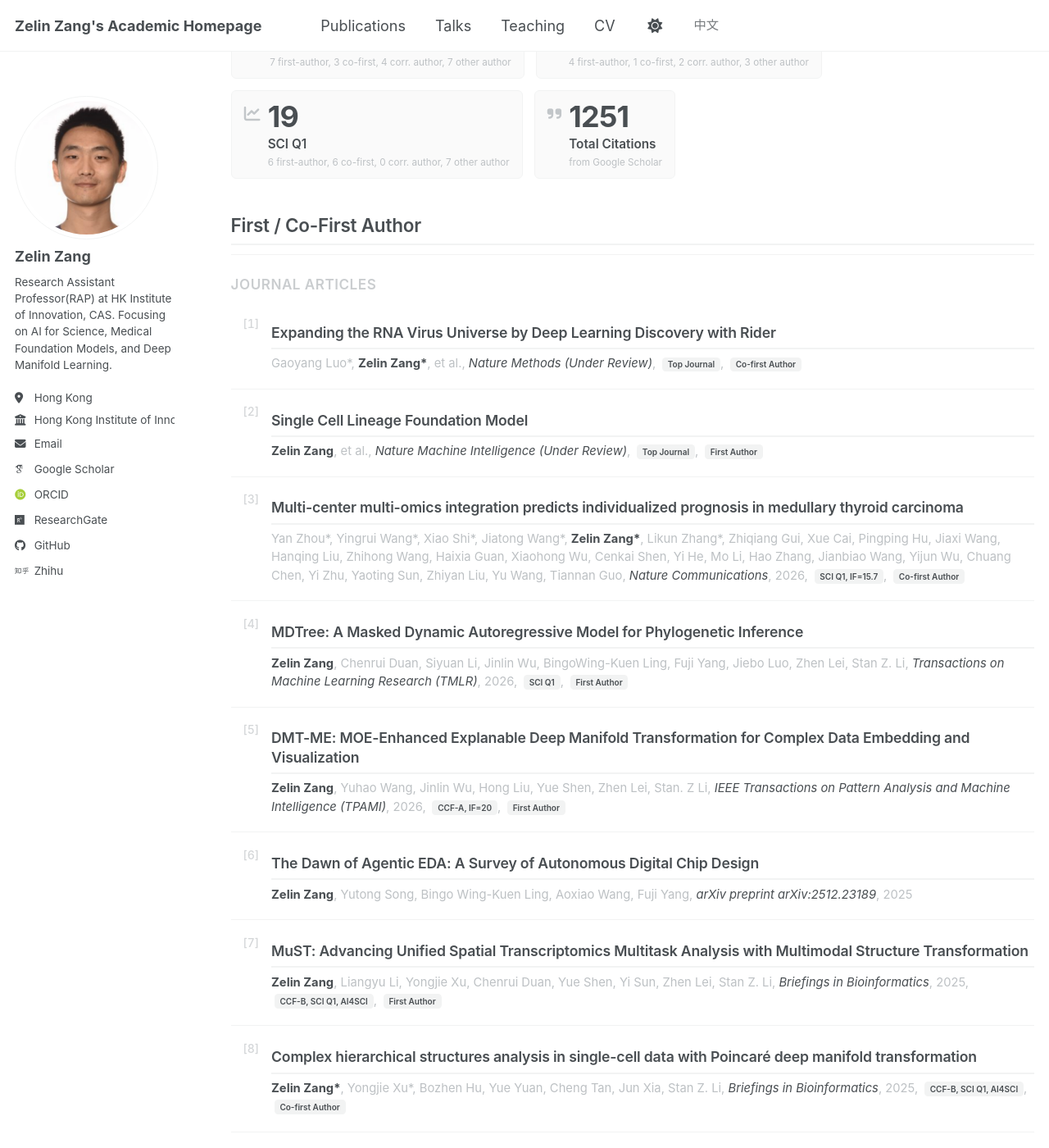
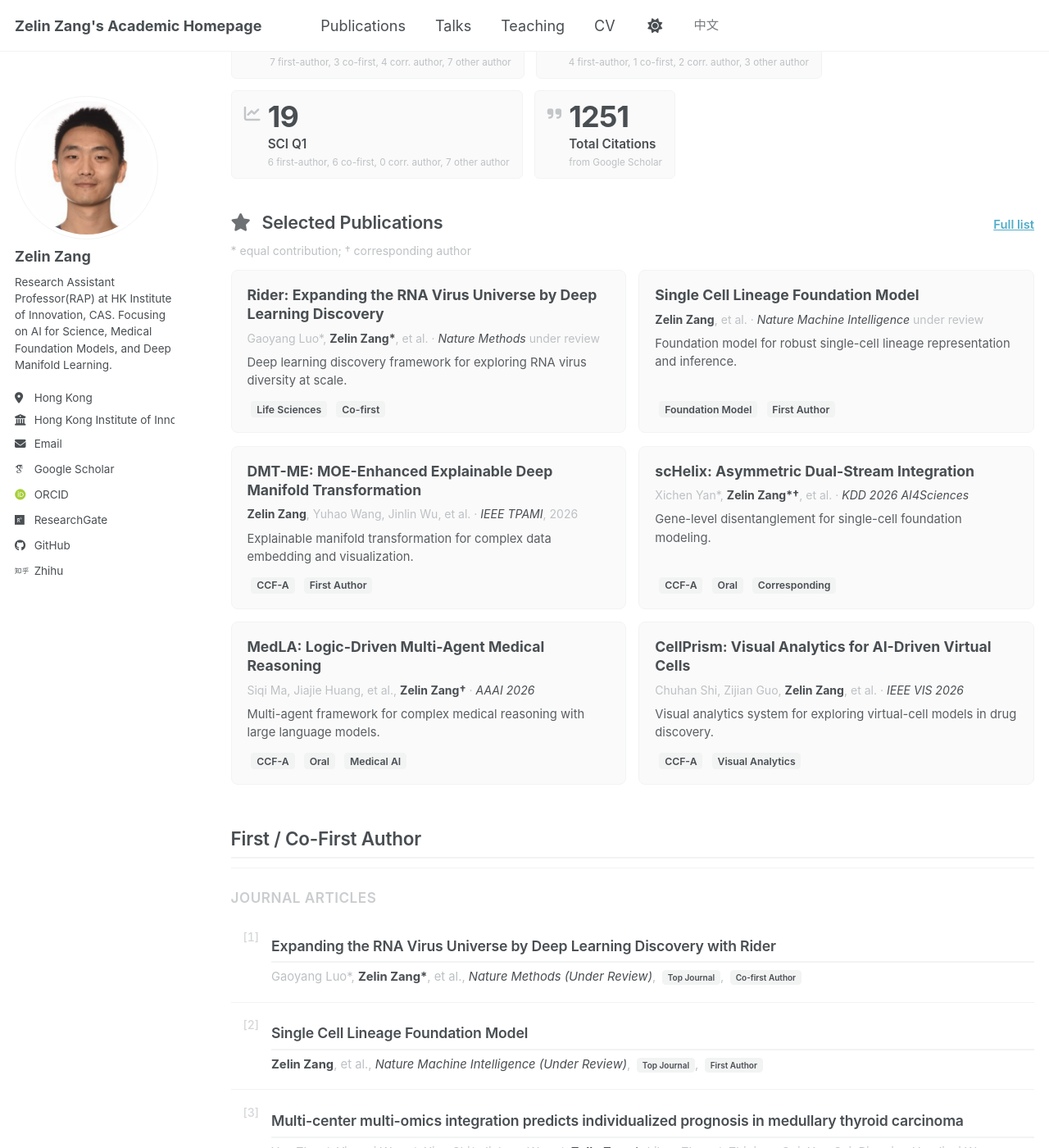
Before and after one commit to zangzelin/zangzelin.github.io, a Jekyll site: the page built from _pages/publications.html, in a window 1280 px wide and 1400 px high, scrolled down 196 px. Shown: the whole window at 82% size. Built offline with Jekyll 4.4.1, drawn with Linux system fonts in a browser that asks for light colours; some web fonts are replaced; a script bundle is joined from its source files by our own code; library files that are not in the unit come from our copies.

Commit message:
Add selected publications section

```diff
--- a/_includes/news-section-zh.html
+++ b/_includes/news-section-zh.html
@@ -1,4 +1,4 @@
-{% assign news_limit = 6 %}
+{% assign news_limit = 4 %}
 {% assign news_total = site.data.news_zh | size %}
 
 <section class="news-section">
--- a/_includes/news-section.html
+++ b/_includes/news-section.html
@@ -1,4 +1,4 @@
-{% assign news_limit = 6 %}
+{% assign news_limit = 4 %}
 {% assign news_total = site.data.news | size %}
 
 <section class="news-section">
--- /dev/null
+++ b/_includes/selected-publications.html
@@ -0,0 +1,45 @@
+<section class="selected-publications">
+  <div class="section-heading">
+    <h2><i class="fa fa-star" aria-hidden="true"></i> Selected Publications</h2>
+    <a class="section-heading__link" href="/publications/">Full list</a>
+  </div>
+  <p class="pub-legend">* equal contribution; &dagger; corresponding author</p>
+  <div class="selected-publications__grid">
+    <article class="selected-paper">
+      <h3><a href="/publication/2026-nature-method-rider">Rider: Expanding the RNA Virus Universe by Deep Learning Discovery</a></h3>
+      <p class="selected-paper__meta">Gaoyang Luo*, <b>Zelin Zang*</b>, et al. · <i>Nature Methods</i> under review</p>
+      <p class="selected-paper__note">Deep learning discovery framework for exploring RNA virus diversity at scale.</p>
+      <div class="selected-paper__badges"><span class="badge">Life Sciences</span><span class="badge">Co-first</span></div>
+    </article>
+    <article class="selected-paper">
+      <h3><a href="/publication/2026-nmi-sclineage">Single Cell Lineage Foundation Model</a></h3>
+      <p class="selected-paper__meta"><b>Zelin Zang</b>, et al. · <i>Nature Machine Intelligence</i> under review</p>
+      <p class="selected-paper__note">Foundation model for robust single-cell lineage representation and inference.</p>
+      <div class="selected-paper__badges"><span class="badge">Foundation Model</span><span class="badge">First Author</span></div>
+    </article>
+    <article class="selected-paper">
+      <h3><a href="/publication/2026-01-01-dmt-me">DMT-ME: MOE-Enhanced Explainable Deep Manifold Transformation</a></h3>
+      <p class="selected-paper__meta"><b>Zelin Zang</b>, Yuhao Wang, Jinlin Wu, et al. · <i>IEEE TPAMI</i>, 2026</p>
+      <p class="selected-paper__note">Explainable manifold transformation for complex data embedding and visualization.</p>
+      <div class="selected-paper__badges"><span class="badge">CCF-A</span><span class="badge">First Author</span></div>
+    </article>
+    <article class="selected-paper">
+      <h3><a href="/publication/2026-kdd-schelix">scHelix: Asymmetric Dual-Stream Integration</a></h3>
+      <p class="selected-paper__meta">Xichen Yan*, <b>Zelin Zang*&dagger;</b>, et al. · <i>KDD 2026 AI4Sciences</i></p>
+      <p class="selected-paper__note">Gene-level disentanglement for single-cell foundation modeling.</p>
+      <div class="selected-paper__badges"><span class="badge">CCF-A</span><span class="badge">Oral</span><span class="badge">Corresponding</span></div>
+    </article>
+    <article class="selected-paper">
+      <h3><a href="/publication/2026-02-20-medla">MedLA: Logic-Driven Multi-Agent Medical Reasoning</a></h3>
+      <p class="selected-paper__meta">Siqi Ma, Jiajie Huang, et al., <b>Zelin Zang&dagger;</b> · <i>AAAI 2026</i></p>
+      <p class="selected-paper__note">Multi-agent framework for complex medical reasoning with large language models.</p>
+      <div class="selected-paper__badges"><span class="badge">CCF-A</span><span class="badge">Oral</span><span class="badge">Medical AI</span></div>
+    </article>
+    <article class="selected-paper">
+      <h3><a href="/publication/2026-vis-cellprism">CellPrism: Visual Analytics for AI-Driven Virtual Cells</a></h3>
+      <p class="selected-paper__meta">Chuhan Shi, Zijian Guo, <b>Zelin Zang</b>, et al. · <i>IEEE VIS 2026</i></p>
+      <p class="selected-paper__note">Visual analytics system for exploring virtual-cell models in drug discovery.</p>
+      <div class="selected-paper__badges"><span class="badge">CCF-A</span><span class="badge">Visual Analytics</span></div>
+    </article>
+  </div>
+</section>
--- a/_pages/publications.html
+++ b/_pages/publications.html
@@ -14,6 +14,8 @@ author_profile: true
 <div class="pub-page__stats">
   {% include publication-stats.html %}
 </div>
+
+{% include selected-publications.html %}
 
 <div class="publications-compact">
 {% assign pub_num = 0 %}
--- a/_pages/zh-publications.html
+++ b/_pages/zh-publications.html
@@ -15,6 +15,8 @@ lang: zh
 <div class="pub-page__stats">
   {% include publication-stats.html %}
 </div>
+
+{% include selected-publications-zh.html %}
 
 <div class="publications-compact">
 {% assign pub_num = 0 %}
--- a/assets/css/custom.css
+++ b/assets/css/custom.css
@@ -358,6 +358,128 @@
 }
 
 /* ==========================================================================
+   Shared Section Heading
+   ========================================================================== */
+.section-heading {
+  display: flex;
+  align-items: baseline;
+  justify-content: space-between;
+  gap: 1rem;
+  margin-bottom: 0.85em;
+}
+
+.section-heading h2 {
+  margin: 0;
+  font-size: 1.2em;
+  font-weight: 600;
+  letter-spacing: -0.01em;
+}
+
+.section-heading h2 .fa {
+  margin-right: 0.4em;
+  opacity: 0.8;
+}
+
+.section-heading__link {
+  flex-shrink: 0;
+  font-size: 0.82em;
+  font-weight: 600;
+}
+
+.pub-legend {
+  margin: -0.35em 0 0.9em;
+  font-size: 0.78em;
+  color: var(--global-text-color-light);
+}
+
+/* ==========================================================================
+   Selected Publications
+   ========================================================================== */
+.selected-publications {
+  margin: 2.25em 0;
+}
+
+.selected-publications__grid {
+  display: grid;
+  grid-template-columns: repeat(2, minmax(0, 1fr));
+  gap: 0.85rem;
+}
+
+.selected-paper {
+  display: flex;
+  flex-direction: column;
+  min-width: 0;
+  min-height: 10rem;
+  padding: 1rem 1.05rem;
+  background-color: var(--global-code-background-color);
+  border: 1px solid var(--global-border-color);
+  border-radius: 8px;
+  transition: all 0.2s ease;
+}
+
+.selected-paper:hover {
+  transform: translateY(-2px);
+  border-color: var(--global-link-color);
+  background-color: var(--global-bg-color-alt);
+  box-shadow: 0 4px 12px rgba(0, 0, 0, 0.06);
+}
+
+.selected-paper h3 {
+  margin: 0 0 0.45rem;
+  font-size: 0.98rem;
+  font-weight: 650;
+  line-height: 1.32;
+}
+
+.selected-paper h3 a {
+  color: var(--global-text-color);
+  text-decoration: none;
+}
+
+.selected-paper h3 a:hover {
+  color: var(--global-link-color);
+  text-decoration: underline;
+}
+
+.selected-paper__meta {
+  margin: 0 0 0.45rem;
+  font-size: 0.78rem;
+  line-height: 1.45;
+  color: var(--global-text-color-light);
+}
+
+.selected-paper__meta b,
+.selected-paper__meta strong,
+.selected-paper__meta i {
+  color: var(--global-text-color);
+}
+
+.selected-paper__note {
+  margin: 0 0 0.75rem;
+  font-size: 0.82rem;
+  line-height: 1.5;
+  color: var(--global-text-color);
+  opacity: 0.9;
+}
+
+.selected-paper__badges {
+  display: flex;
+  flex-wrap: wrap;
+  gap: 0.35rem;
+  margin-top: auto;
+}
+
+.selected-paper__badges .badge {
+  padding: 0.14rem 0.38rem;
+  border-radius: 0.25rem;
+  font-size: 0.68rem;
+  font-weight: 600;
+  line-height: 1.25;
+  color: var(--global-text-color);
+  background: var(--global-border-color);
+}
+
+/* ==========================================================================
    News Section (with collapse)
    ========================================================================== */
 .news-section {
@@ -446,6 +568,19 @@
 }
 
 @media (max-width: 48em) {
+  .section-heading {
+    align-items: flex-start;
+  }
+
+  .selected-publications__grid {
+    grid-template-columns: 1fr;
+  }
+
+  .selected-paper {
+    min-height: 0;
+    padding: 0.9rem 0.95rem;
+  }
+
   .news-item {
     flex-direction: column;
     gap: 0.35em;
```
Also changed, not shown: _includes/selected-publications-zh.html (added, +45 -0 lines).
